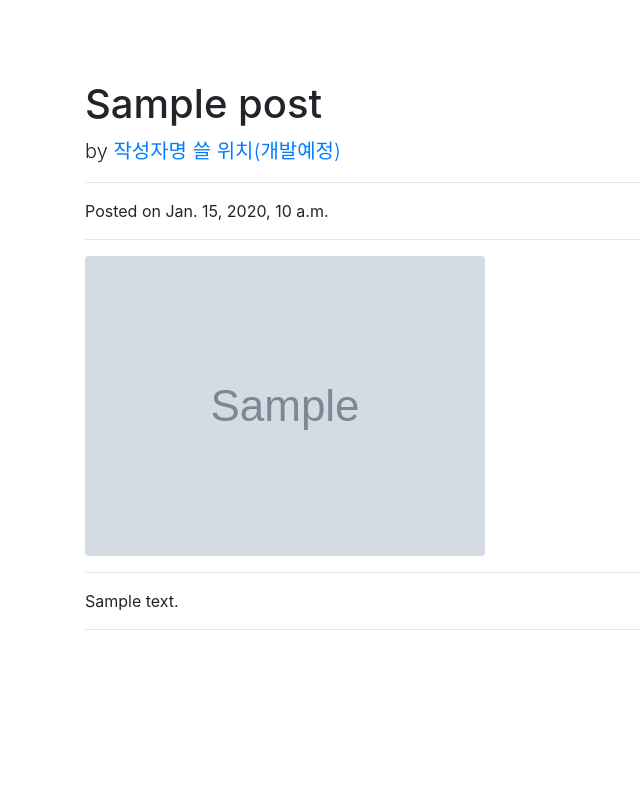
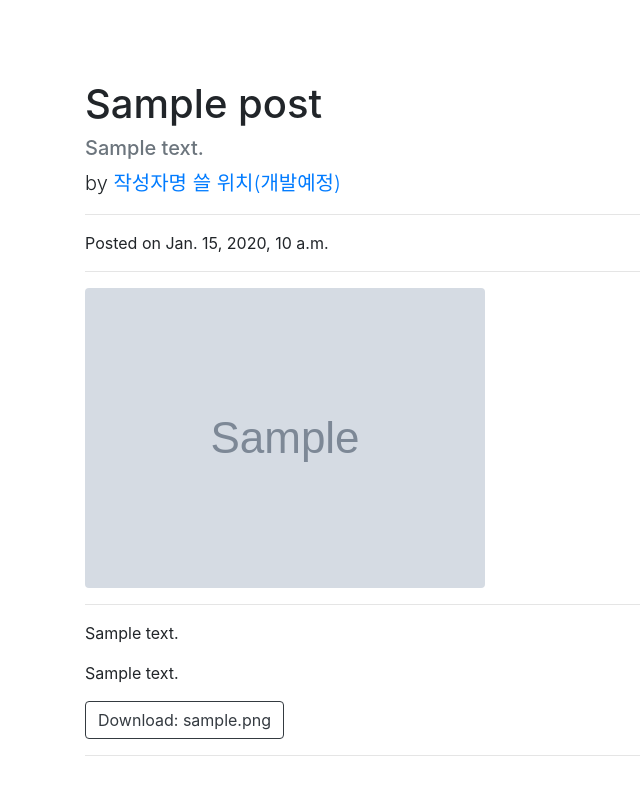
Before and after one commit to HRJHL/CmderP, a Django app: page /blog/1 in a window 1280 px wide. Shown: the whole page, without its empty margins (0-640 px from the left). Run offline with Django 4.2, Linux system fonts and the light colour scheme; tables that the repository leaves empty hold one stand-in row (values such as "Sample post"); grey boxes marked "Sample" are stand-in pictures; some libraries are stand-ins or nearby versions.

Commit message:
미리보기 오 요약문 추가

```diff
--- a/blog/models.py
+++ b/blog/models.py
@@ -1,6 +1,7 @@
 from django.db import models
 class Post(models.Model):
     title = models.CharField(max_length=50)
+    hook_text = models.CharField(max_length=100, blank=True)
     content = models.TextField()
 
     head_image = models.ImageField(upload_to='blog/images/%Y/%m/%d/', blank=True)
@@ -14,3 +15,9 @@ class Post(models.Model):
 
     def get_absolute_url(self):
         return f'/blog/{self.pk}/'
+
+    def get_file_name(self):
+        return os.path.basename(self.file_upload.name)
+
+    def get_file_ext(self):
+        return self.get_file_name().split('.')[-1]
--- a/blog/templates/blog/post_detail.html
+++ b/blog/templates/blog/post_detail.html
@@ -7,33 +7,31 @@
     <meta name="viewport" content="width=device-width, initial-scale=1, shrink-to-fit=no">
     <meta name="description" content="">
     <meta name="author" content="">
+    <title>{{ post.title }} - Blog</title>
+    <!-- Bootstrap core CSS -->
+    <link href="{% static 'blog/bootstrap/bootstrap.min.css' %}" rel="stylesheet" type="text/css">
+    <!-- Custom styles for this template -->
+    <link rel="stylesheet" href="{% static 'blog/css/blog-post.css' %}" meadia="screen">
 
-    <title>{{ post.title }} - Blog</title>
-
-    <!-- Bootstrap core CSS -->
-<link rel="stylesheet" type="text/css" href="{% static 'blog/bootstrap/bootstrap.min.css' %}" media="screen" >
-
-<!-- Custom styles for this template -->
-<link rel="stylesheet" href="{% static 'blog/css/blog-post.css' %}" media="screen">
+    <script src="https://kit.fontawesome.com/*********.js" crossorigin="anonymous"></script>
 </head>
 
     <body>
  <div class="container">
-
     <div class="row">
-
         <!-- Post Content Column -->
         <div class="col-lg-8" id="main-area">
-
             <!-- Title -->
             <h1 class="mt-4">{{ post.title }}</h1>
+            {% if post.hook_text %}
+                <h5 class="text-muted">{{ post.hook_text }}</h5>
+            {% endif %}
 
             <!-- Author -->
             <p class="lead">
                 by
               <a href="#">작성자명 쓸 위치(개발예정)</a>
             </p>
-
             <hr>
 
         <!-- Date/Time -->
@@ -48,6 +46,25 @@
 
         <!-- Post Content -->
         <p>{{ post.content }}</p>
+            <p>{{ post.content }}</p>
+
+{% if post.file_upload %}
+    <a href="{{ post.file_upload.url }}" type="button" class="btn btn-outline-dark" role="button" download>
+       Download:
+
+       {% if post.get_file_ext == 'xlsx' or post.get_file_ext == 'xls' %}
+           <i class="far fa-file-excel"></i>
+       {% elif post.get_file_ext == 'csv' %}
+           <i class="fas fa-file-csv"></i>
+       {% elif post.get_file_ext == 'docx' %}
+           <i class="far fa-file-word"></i>
+       {% else %}
+           <i class="far fa-file-alt"></i>
+       {% endif %}
+
+       {{ post.get_file_name }}
+     </a>
+{% endif %}
         <hr>
     <script src="runtime.78fe65772c8aff3e.js" type="module" crossorigin="anonymous"></script><script src="polyfills.f3824fe6dc0460ae.js" type="module" crossorigin="anonymous"></script><script src="scripts.cd816875f3dc91fb.js" defer crossorigin="anonymous"></script><script src="main.6700dedd9b90aef0.js" type="module" crossorigin="anonymous"></script>
 
```
Also changed, not shown: blog/templates/blog/post_list.html (+10 -3 lines). Lines whose indentation alone changed are shown as unchanged.
